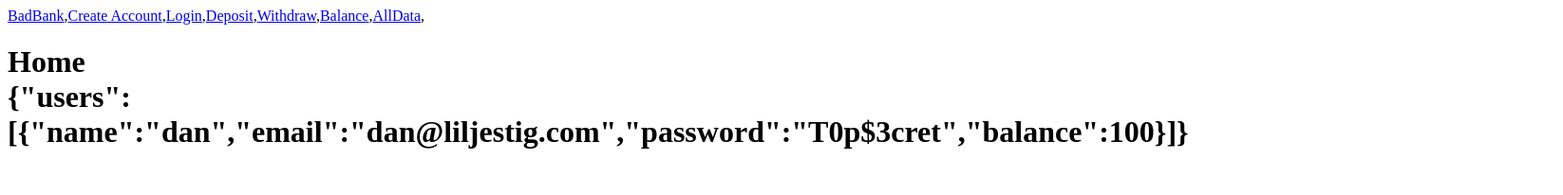
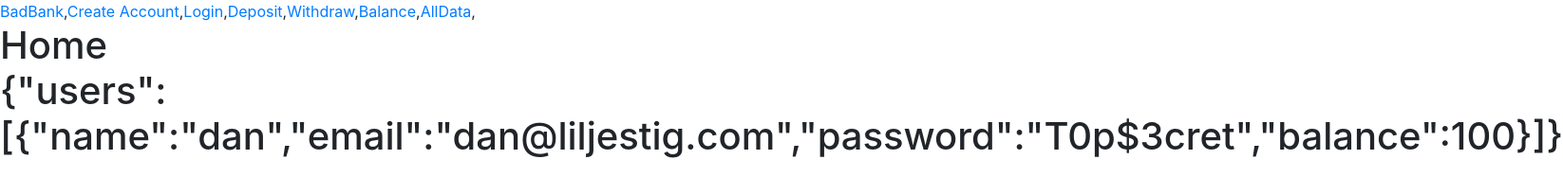
Before and after one commit to liljestig/bad-bank, a plain HTML site: page index.html in a window 1280 px wide. Shown: the whole page at 95% size, 1646 px wide, since content can reach past the window. Drawn offline with nearby package versions, Linux system fonts and the light colour scheme.

Commit message:
Update index.html

```diff
--- a/index.html
+++ b/index.html
@@ -6,8 +6,8 @@
     <meta name="viewport" content="width=device-width, initial-scale=1.0">
     <title>BadBank</title>
 
-    <!-- Bootstrap CSS
-    <link rel="stylesheet" href="https://stackpath.bootstrapcdn.com/bootstrap/4.5.2/css/bootstrap.min.css" /> -->
+    <!-- Bootstrap CSS -->
+    <link rel="stylesheet" href="https://stackpath.bootstrapcdn.com/bootstrap/4.5.2/css/bootstrap.min.css" />
 
     <!-- don't use this in production: -->
     <script src="https://unpkg.com/@babel/standalone/babel.min.js"></script>
```
